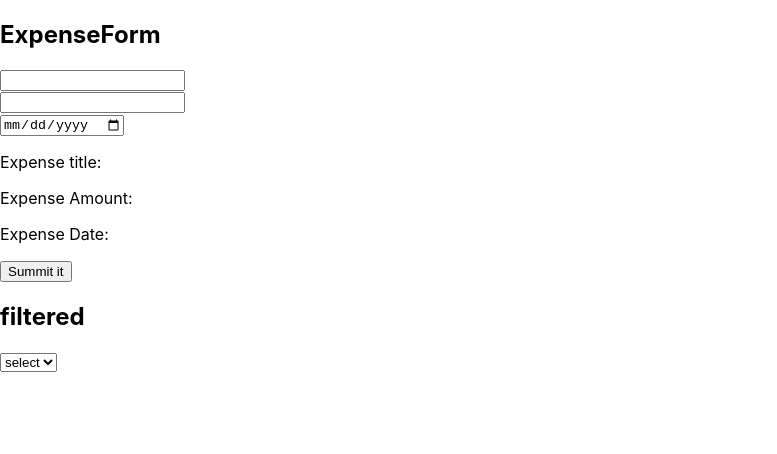
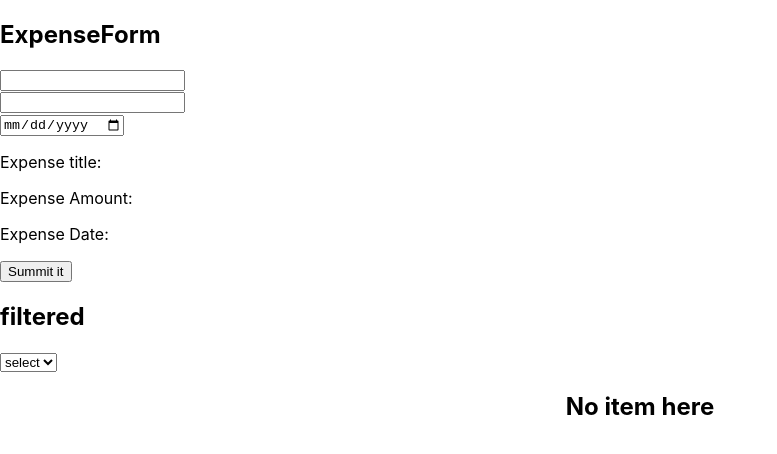
Before and after one commit to Ritikadhangar910/reactsharp, a React (Create React App) app: page / in a window 1280 px wide. Shown: the top 454 px of the page, without its empty margins (0-777 px from the left). Built offline with nearby package versions, Linux system fonts and the light colour scheme.

Commit message:
condition filter

```diff
--- /dev/null
+++ b/src/DataFilter.js
@@ -0,0 +1,22 @@
+import ExpenseItem from "./components/Expense/ExpenseItem";
+const DataFilter = (props) => {
+  const items = props.val;
+  const showitems = items.filter((item) => props.year === item.d.getFullYear());
+  if (showitems.length === 0) {
+    return <h2>No item here</h2>;
+  }
+
+  return (
+    <>
+      {showitems.map((item, ind) => (
+        <ExpenseItem
+          key={ind}
+          title={item.title}
+          amount={item.amount}
+          d={item.d}
+        />
+      ))}
+    </>
+  );
+};
+export default DataFilter;
--- a/src/Expenses.js
+++ b/src/Expenses.js
@@ -1,22 +1,10 @@
-import ExpenseItem from "./components/Expense/ExpenseItem";
+import DataFilter from "./DataFilter";
 function Expense(props) {
-  const items = props.val;
-  console.log(props.year, "year");
   return (
     <div className="App">
-      {items.map((item, ind) => (
-        <>
-          {props.year === item.d.getFullYear() ? (
-            <ExpenseItem
-              key={ind}
-              title={item.title}
-              amount={item.amount}
-              d={item.d}
-            />
-          ) : null}
-        </>
-      ))}
+      <DataFilter val={props.val} year={props.year} />
     </div>
   );
 }
+
 export default Expense;
```
